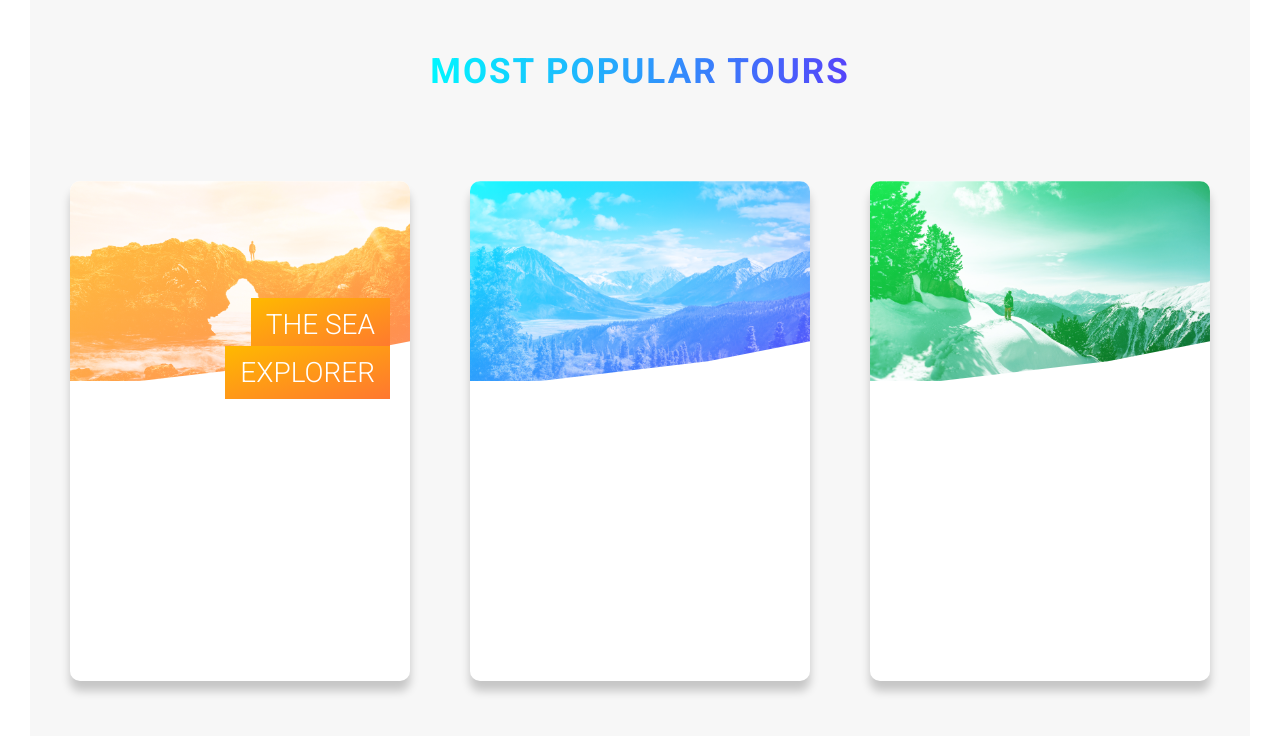
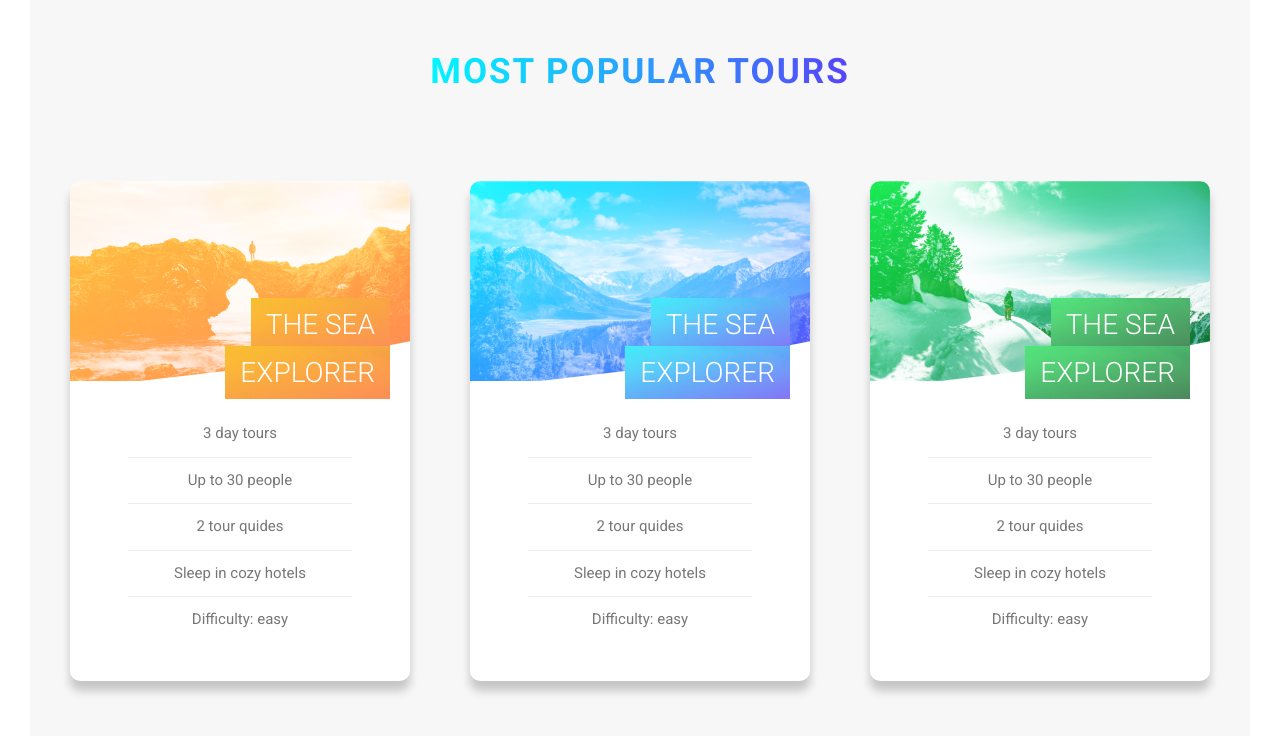
Before and after one commit to matheussss1/Advanced-CSS-with-SASS-Udemy, a website: page index.html in a window 1280 px wide. Shown: the part 2284-3020 px from the top of the page. Drawn offline with Linux system fonts and the light colour scheme.

Commit message:
tour section

```diff
--- a/assets/sass/components/_card.scss
+++ b/assets/sass/components/_card.scss
@@ -8,7 +8,7 @@
 
  &__side{
     height: 50rem;
-    transition: all 1.5s ease;
+    transition: all 1.3s ease;
     position: absolute;
     top: 0;
     left: 0;
@@ -50,7 +50,6 @@
 
     &:hover &__side--back {
         transform: rotateY(360deg);
-
     }
 
     //fRONT-SZIE STYLING
@@ -107,8 +106,39 @@
         &--1 {
             background-image: linear-gradient(
                 to right bottom,
-                rgba($color-secondary-ligth, 1),
-                rgba($color-secondary-dark, 1)) ,url( ../img/nat-5.jpg);
+                rgba($color-secondary-ligth, 0.8),
+                rgba($color-secondary-dark, 0.8)) ,url( ../img/nat-5.jpg);
+        }
+
+        &--2 {
+            background-image: linear-gradient(
+                to right bottom,
+                rgba($color-primary-ligth, .7),
+                rgba($color-primary-dark, .7)) ,url( ../img/nat-5.jpg);
+        }
+
+        &--3 {
+            background-image: linear-gradient(
+                to right bottom,
+                rgba($color-tertiary-ligth, .7),
+                rgba($color-tertiary-dark, .7)) ,url( ../img/nat-5.jpg);
+        }
+    }
+
+    &__datails {
+        padding: 3rem;
+        ul{
+            list-style: none;
+            width: 80%;
+            margin: 0 auto;
+            text-align: center;
+            font-size: 1.5rem;
+            li{
+                padding: 1rem;
+                &:not(:last-child) {
+                    border-bottom: 1px solid #eee;
+                }
+            }
         }
     }
 }
--- a/index.html
+++ b/index.html
@@ -114,6 +114,13 @@
                                 <span class="card__heading-span card__heading-span--1">The sea explorer</span>
                             </h4>
                             <div class="card__datails">
+                                <ul>
+                                    <li>3 day tours</li>
+                                    <li>Up to 30 people</li>
+                                    <li>2 tour quides</li>
+                                    <li>Sleep in cozy hotels</li>
+                                    <li>Difficulty: easy</li>
+                                </ul>
                             </div>
                         </div>
                         <div class="card__side card__side--back card__side--back-1">
@@ -128,9 +135,16 @@
                                 <br>
                             </div>
                             <h4 class="card__heading">
-
+                                <span class="card__heading-span card__heading-span--2">The sea explorer</span>
                             </h4>
                             <div class="card__datails">
+                                <ul>
+                                    <li>3 day tours</li>
+                                    <li>Up to 30 people</li>
+                                    <li>2 tour quides</li>
+                                    <li>Sleep in cozy hotels</li>
+                                    <li>Difficulty: easy</li>
+                                </ul>
                             </div>
                         </div>
                         <div class="card__side card__side--back card__side--back-2">
@@ -144,9 +158,16 @@
                                 <br>
                             </div>
                             <h4 class="card__heading">
-
+                                <span class="card__heading-span card__heading-span--3">The sea explorer</span>
                             </h4>
                             <div class="card__datails">
+                                <ul>
+                                    <li>3 day tours</li>
+                                    <li>Up to 30 people</li>
+                                    <li>2 tour quides</li>
+                                    <li>Sleep in cozy hotels</li>
+                                    <li>Difficulty: easy</li>
+                                </ul>
                             </div>
                         </div>
                         <div class="card__side card__side--back card__side--back-3">
```
Also changed, not shown: assets/css/style.css.
